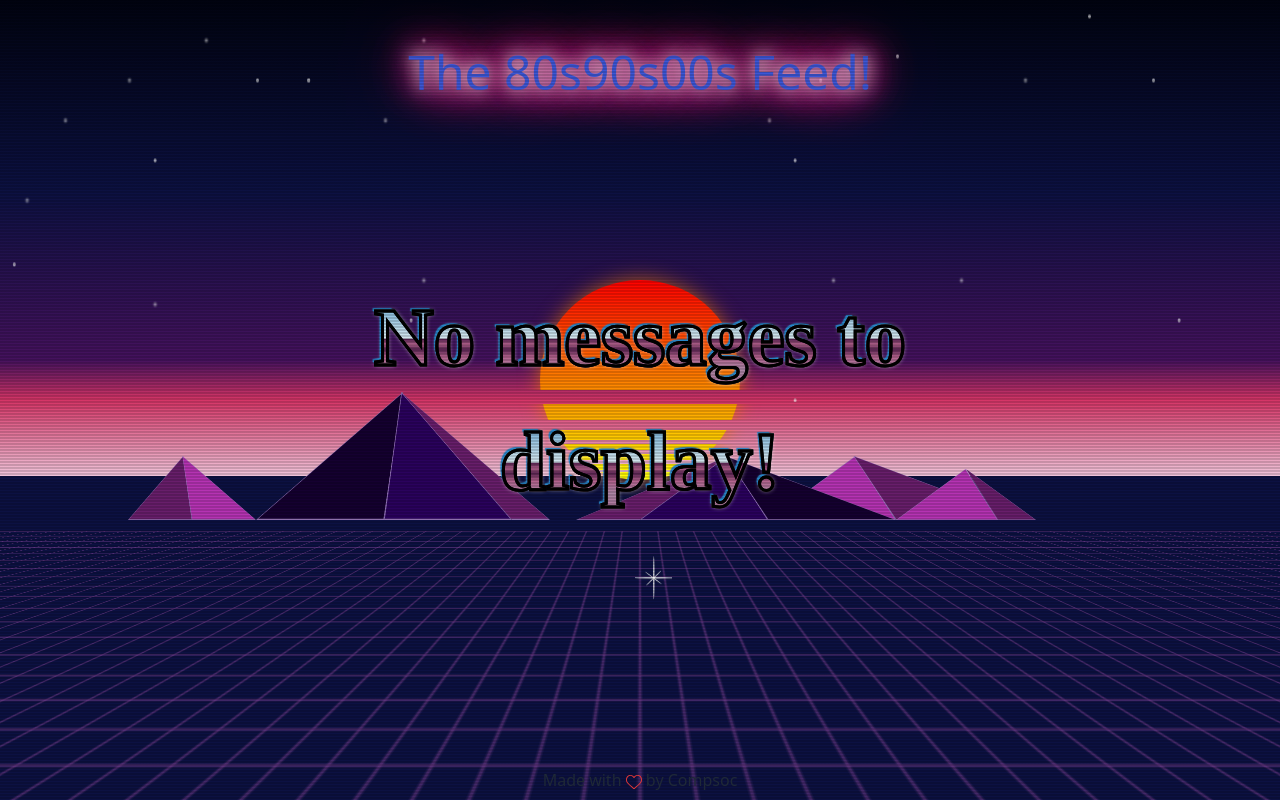
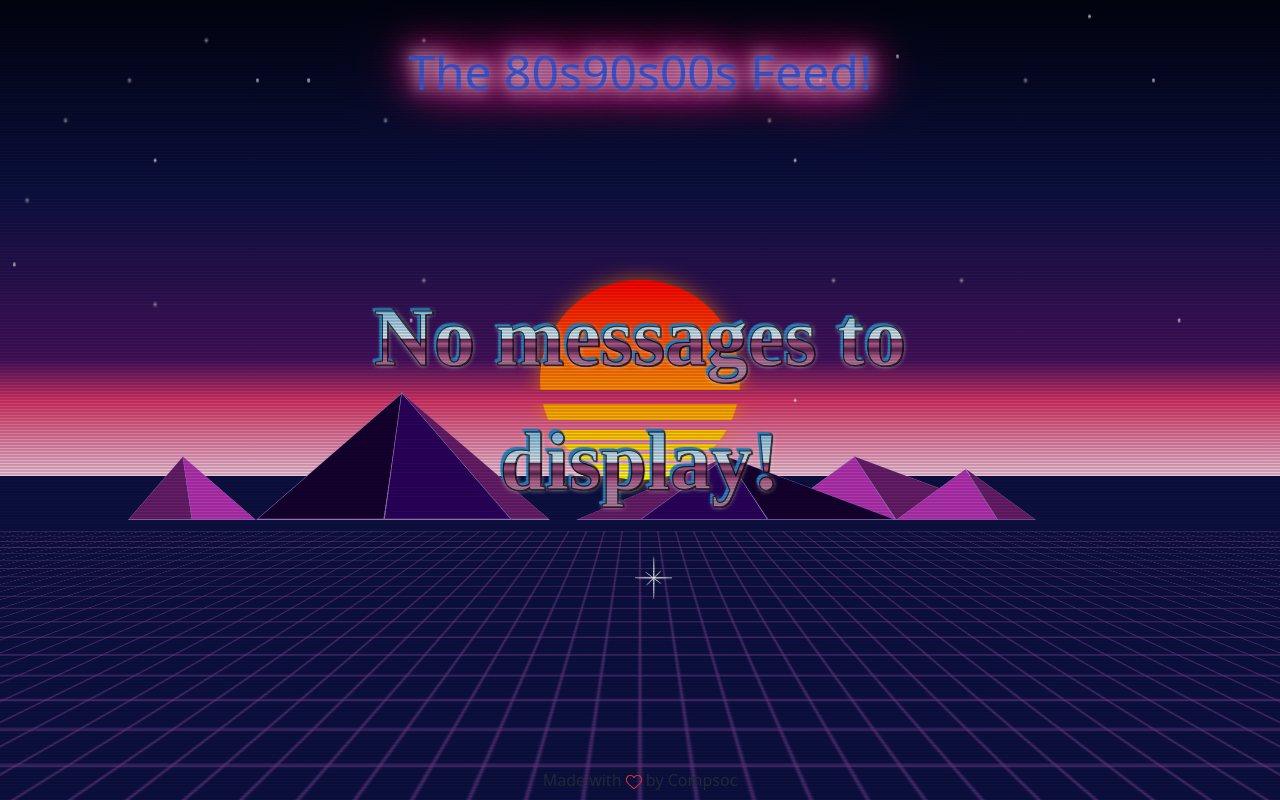
Before and after one commit to rhul-compsoc/twitter-stream, a Next.js app: page /wall in a window 1280 px wide. Built offline with nearby package versions, Linux system fonts and the light colour scheme; no server answers; the database is empty; a web font is replaced by a local one.

Commit message:
fix: readability of text

```diff
--- a/components/themes/VaporWave/VaporWave.module.css
+++ b/components/themes/VaporWave/VaporWave.module.css
@@ -250,8 +250,8 @@
     );
     -webkit-background-clip: text;
     -webkit-text-fill-color: transparent;
-    -webkit-text-stroke-width: 3px;
-    -webkit-text-stroke-color: rgba(0, 0, 0, 1);
+    -webkit-text-stroke-width: 1px;
+    -webkit-text-stroke-color: rgba(0, 0, 0, 0.5);
     position: relative;
 }
 
```
